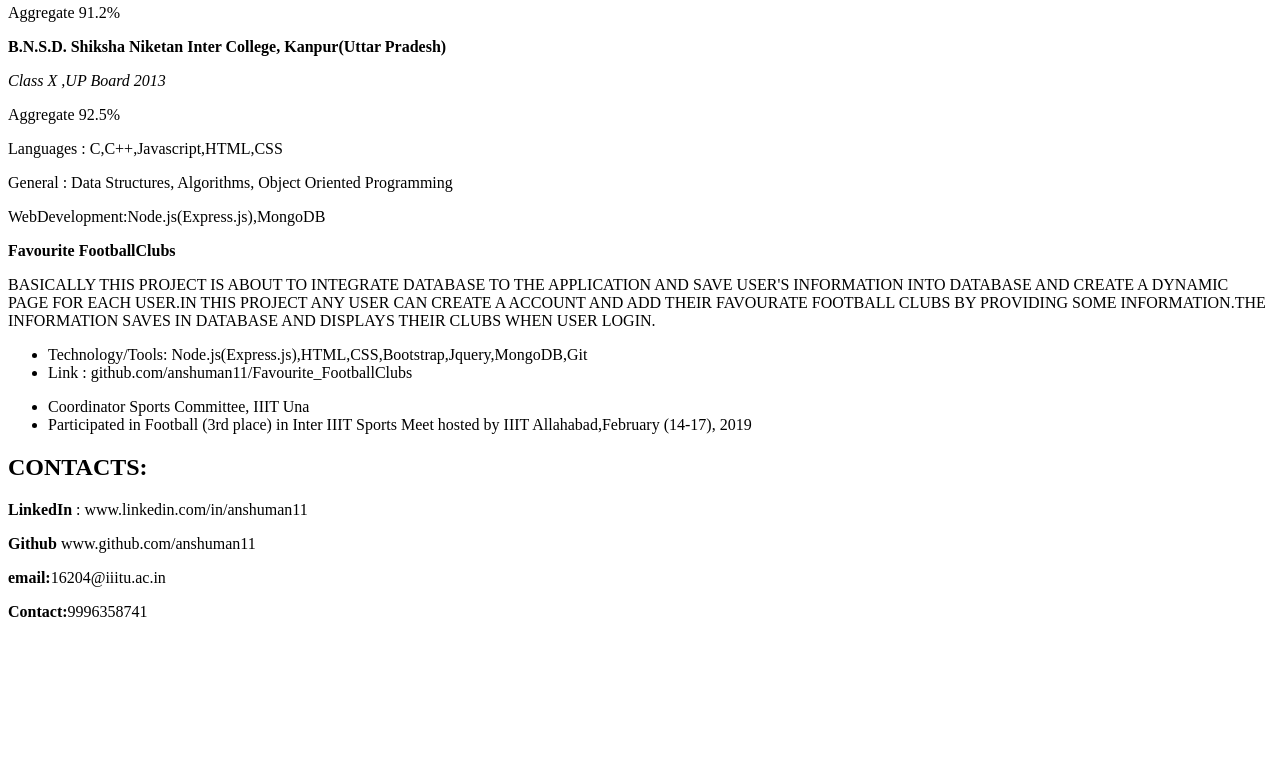
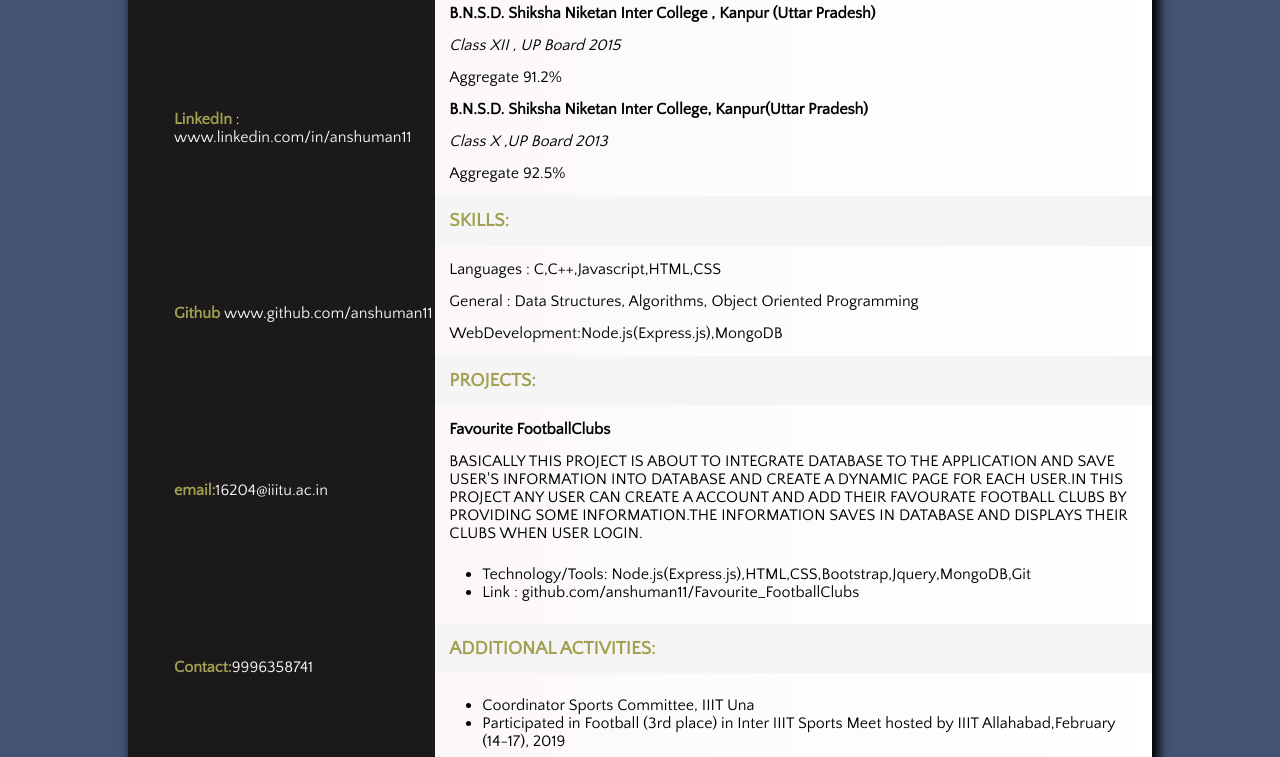
Before and after one commit to anshuman11/Responsive_resume, a plain HTML site: page index.html in a window 1280 px wide. Shown: the part 420-1177 px from the top of the page. Before the commit the page ends 1057 px from the top, so only its background shows below. Drawn offline with Linux system fonts and the light colour scheme.

Commit message:
second commit

```diff
--- a/index.html
+++ b/index.html
@@ -6,7 +6,7 @@
         <meta name="viewport" content="width=device-width initial-scale=1">
         <title>resume1</title>
         <meta charset="utf-8">
-        <link rel="stylesheet" href="./resume1.css">
+        <link rel="stylesheet" href="./resume.css">
     </head>
     <body>
 
```
